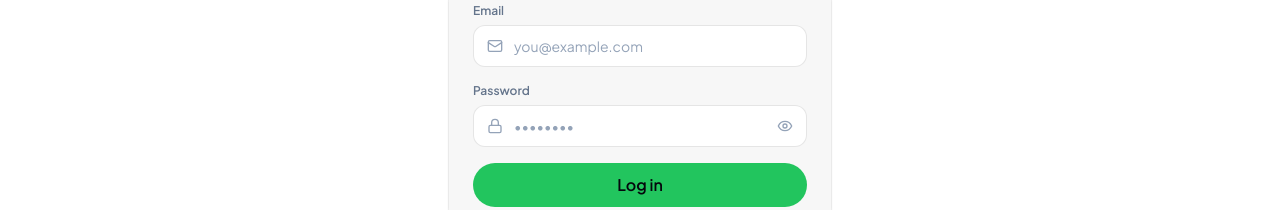
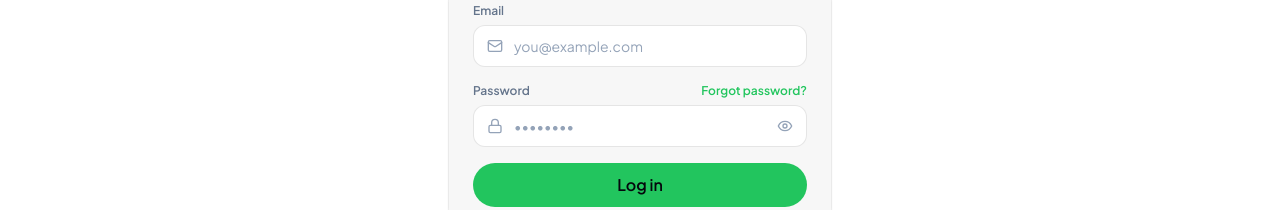
Before and after one commit to oddsbora-project/oddsbora, a React (Vite) app: page /login in a window 1280 px wide. Shown: the part 385-595 px from the top of the page. Built offline with nearby package versions, Linux system fonts and the light colour scheme; no server answers.

Commit message:
Update Login.tsx

```diff
--- a/src/pages/public/Login.tsx
+++ b/src/pages/public/Login.tsx
@@ -77,9 +77,14 @@
             </div>
 
             <div>
-              <label htmlFor="login-password" className="text-xs font-semibold text-slate-500 block mb-1.5">
-                Password
-              </label>
+              <div className="flex items-center justify-between mb-1.5">
+                <label htmlFor="login-password" className="text-xs font-semibold text-slate-500">
+                  Password
+                </label>
+                <Link to="/forgot-password" className="text-xs font-semibold text-signal-green hover:underline">
+                  Forgot password?
+                </Link>
+              </div>
               <div className="relative">
                 <Lock size={16} className="absolute left-3.5 top-1/2 -translate-y-1/2 text-slate-400" />
                 <input
```
